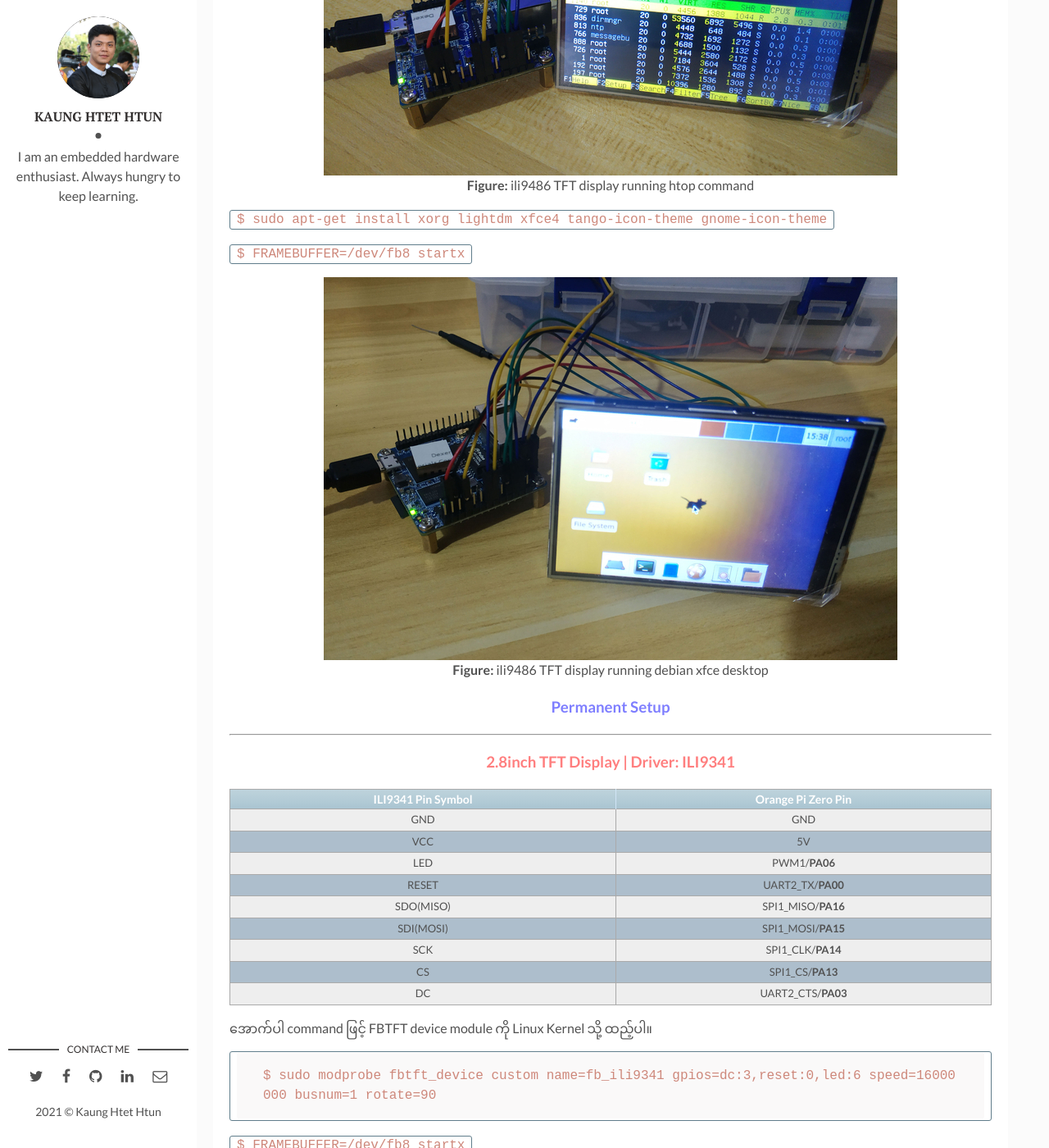
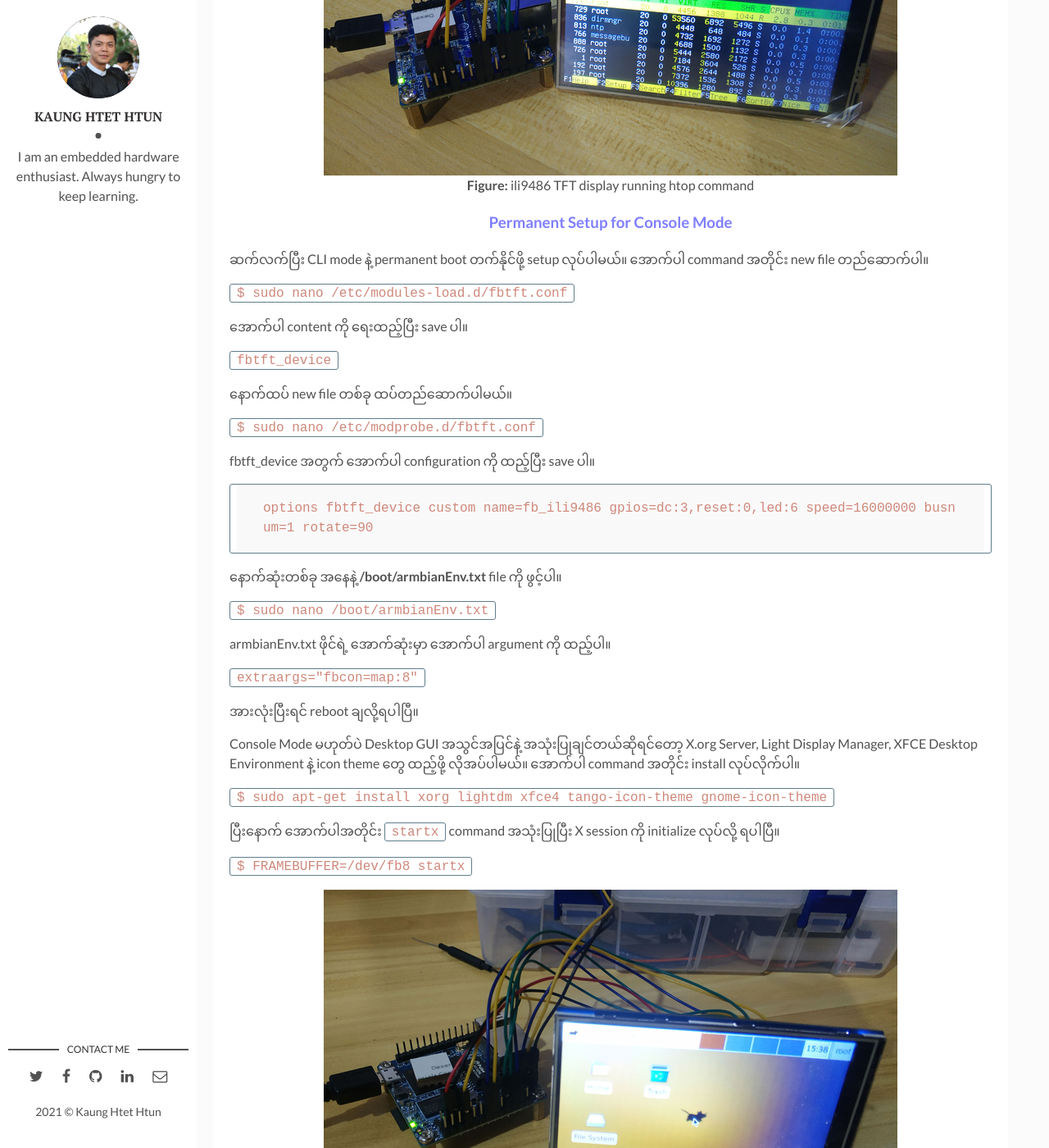
Before and after one commit to kogyikaunghtet/kogyikaunghtet.github.io, a Jekyll site: the page built from _posts/2021-11-27-tft-opi.markdown, in a window 1280 px wide and 1400 px high, scrolled down 3745 px. Shown: the whole window at 82% size. Built offline with Jekyll 4.4.1, drawn with Linux system fonts in a browser that asks for light colours; comment, search, counter and statistics services are not loaded; some of the changed text lies outside the part shown.

Commit message:
Initial commit

```diff
--- a/_posts/2021-11-27-tft-opi.markdown
+++ b/_posts/2021-11-27-tft-opi.markdown
@@ -60,7 +60,7 @@ param_spidev_spi_bus=0
 <a><b>Figure:</b> SPI parameter</a>
 </p>
 
-အောက်ပါ `modeprobe` command ဖြင့် FBTFT device module ကို Linux Kernel သို့ ထည့်ပါ။ (`modeprobe` command ကို loadable kernel module များ add or remove လုပ်ရန် အသုံးပြုပါတယ်။) အကယ်၍ LCD_DC, LCD_RST, LCD_BL pin တို့ကို table မှာ ပြထားတဲ့ နံပါတ်များအတိုင်း မတပ်ဘူးဆိုရင် command ရဲ့ **gpios=** အနောက်မှာလည်း ကိုယ်အသုံးပြုတဲ့ pin နံပါတ်များကို ပြောင်းလဲ ရေးသားပေးရပါမယ်။ **rotate=** parameter ရဲ့ အနောက်မှာလည်း `0, 90, 180, 270` စသဖြင့် တန်ဖိုးထည့်ကာ display ကို နှစ်သက်သလို rotate နိုင်ပါတယ်။
+အောက်ပါ `modeprobe` command ဖြင့် FBTFT device module ကို Linux Kernel သို့ ထည့်ပါ။ ( `modeprobe` command ကို loadable kernel module များ add or remove လုပ်ရန် အသုံးပြုပါတယ်။) အကယ်၍ LCD_DC, LCD_RST, LCD_BL pin တို့ကို table မှာ ပြထားတဲ့ နံပါတ်များအတိုင်း မတပ်ဘူးဆိုရင် command ရဲ့ **gpios=** အနောက်မှာလည်း ကိုယ်အသုံးပြုတဲ့ pin နံပါတ်များကို ပြောင်းလဲ ရေးသားပေးရပါမယ်။ **rotate=** parameter ရဲ့ အနောက်မှာလည်း `0, 90, 180, 270` စသဖြင့် တန်ဖိုးထည့်ကာ display ကို နှစ်သက်သလို rotate နိုင်ပါတယ်။
 ~~~~~~~~
 $ sudo modprobe fbtft_device custom name=fb_ili9486 gpios=dc:3,reset:0,led:6 speed=16000000 busnum=1 rotate=90
 ~~~~~~~~
@@ -96,7 +96,40 @@ $ sudo modprobe fbtft_device custom name=fb_ili9486 gpios=dc:3,reset:0,led:6 spe
 <a><b>Figure:</b> ili9486 TFT display running htop command</a>
 </p>
 
+### <center><span style="color:blue; opacity: 0.50;">Permanent Setup for Console Mode</span>
+
+ဆက်လက်ပြီး CLI mode နဲ့ permanent boot တက်နိုင်ဖို့ setup လုပ်ပါမယ်။ အောက်ပါ command အတိုင်း new file တည်ဆောက်ပါ။
+
+`$ sudo nano /etc/modules-load.d/fbtft.conf`
+
+အောက်ပါ content ကို ရေးထည့်ပြီး save ပါ။
+
+`fbtft_device`
+
+နောက်ထပ် new file တစ်ခု ထပ်တည်ဆောက်ပါမယ်။
+
+`$ sudo nano /etc/modprobe.d/fbtft.conf`
+
+fbtft_device အတွက် အောက်ပါ configuration ကို ထည့်ပြီး save ပါ။
+~~~~~~~~
+options fbtft_device custom name=fb_ili9486 gpios=dc:3,reset:0,led:6 speed=16000000 busnum=1 rotate=90
+~~~~~~~~
+
+နောက်ဆုံးတစ်ခု အနေနဲ့ **/boot/armbianEnv.txt** file ကို ဖွင့်ပါ။
+
+`$ sudo nano /boot/armbianEnv.txt`
+
+armbianEnv.txt ဖိုင်ရဲ့ အောက်ဆုံးမှာ အောက်ပါ argument ကို ထည့်ပါ။
+
+`extraargs="fbcon=map:8"`
+
+အားလုံးပြီးရင် reboot ချလို့ရပါပြီ။
+
+Console Mode မဟုတ်ပဲ Desktop GUI အသွင်အပြင်နဲ့ အသုံးပြုချင်တယ်ဆိုရင်တော့ X.org Server, Light Display Manager, XFCE Desktop Environment နဲ့ icon theme တွေ ထည့်ဖို့ လိုအပ်ပါမယ်။ အောက်ပါ command အတိုင်း install လုပ်လိုက်ပါ။
+
 `$ sudo apt-get install xorg lightdm xfce4 tango-icon-theme gnome-icon-theme`
+
+ပြီးနောက် အောက်ပါအတိုင်း `startx` command အသုံးပြုပြီး X session ကို initialize လုပ်လို့ ရပါပြီ။
 
 `$ FRAMEBUFFER=/dev/fb8 startx`
 
@@ -106,8 +139,37 @@ $ sudo modprobe fbtft_device custom name=fb_ili9486 gpios=dc:3,reset:0,led:6 spe
 <a><b>Figure:</b> ili9486 TFT display running debian xfce desktop</a>
 </p>
 
-### <center><span style="color:blue; opacity: 0.50;">Permanent Setup</span>
+### <center><span style="color:blue; opacity: 0.50;">Permanent Setup for XFCE Desktop</span>
 
+XFCE Desktop အသွင်အပြင် ကို Permanent boot setup အတွက် အောက်ပါဖိုင်ကို တည်ဆောက်ပါ။
+
+`$ sudo nano /etc/modprobe.d/fbtft.conf`
+
+**fbtft.conf** ဖိုင်အတွင်းသို့ အောက်ပါ configuration ကို ထည့်ပါ။
+~~~~~~~~
+options fbtft_device custom name=fb_ili9486 gpios=dc:3,reset:0,led:6 speed=16000000 busnum=1 rotate=90
+~~~~~~~~
+ဆက်လက်ပြီး အောက်ပါ ဖိုင်ကို တည်ဆောက်ပါ။
+
+`$ sudo nano /etc/modules-load.d/fbtft.conf`
+
+အောက်ပါ content ကို ရေးထည့်ပြီး save ပါ။
+
+`fbtft_device`
+
+နောက်ဆုံးအနေနဲ့ အောက်ပါဖိုင်ကို တည်ဆောက်ပါ။
+
+`$ sudo nano /usr/share/X11/xorg.conf.d/99-fbdev.conf`
+
+အောက်ပါ setting ကို ရေးထည့်ပြီး save ပါ။
+~~~~~~~~
+Section "Device"
+  Identifier "myfb"
+  Driver "fbdev"
+  Option "fbdev" "/dev/fb8"
+EndSection
+~~~~~~~~
+အားလုံးပြီးလို့ reboot ချလိုက်ရင် Permanent အဖြစ် XFCE Desktop GUI တက်ပါပြီ။
 ----------------
 ### <center><span style="color:red; opacity: 0.50;">2.8inch TFT Display | Driver: ILI9341</span>
 
@@ -161,9 +223,7 @@ $ sudo modprobe fbtft_device custom name=fb_bd663474 gpios=dc:3,reset:0,led:6 sp
 <br>
 <a><b>Figure:</b> BD 663474 TFT display running debian xfce desktop</a>
 </p>
-
 ----------------
-
 ### <center><span style="color:red; opacity: 0.50;">1.5inch RGB OLED Display | Driver: SSD1351</span>
 
 | SSD1351 Pin Symbol | Orange Pi Zero Pin |
@@ -188,7 +248,5 @@ $ sudo modprobe fbtft_device custom name=fb_ssd1351 gpios=dc:3,reset:0 speed=160
 <br>
 <a><b>Figure:</b> SSD1351 OLED display running Debian CLI mode</a>
 </p>
-
 ----------------
-
 ### <center><span style="color:red; opacity: 0.50;">Nokia 5110 Graphic LCD | Internal Controller: PCD8544</span>
```
